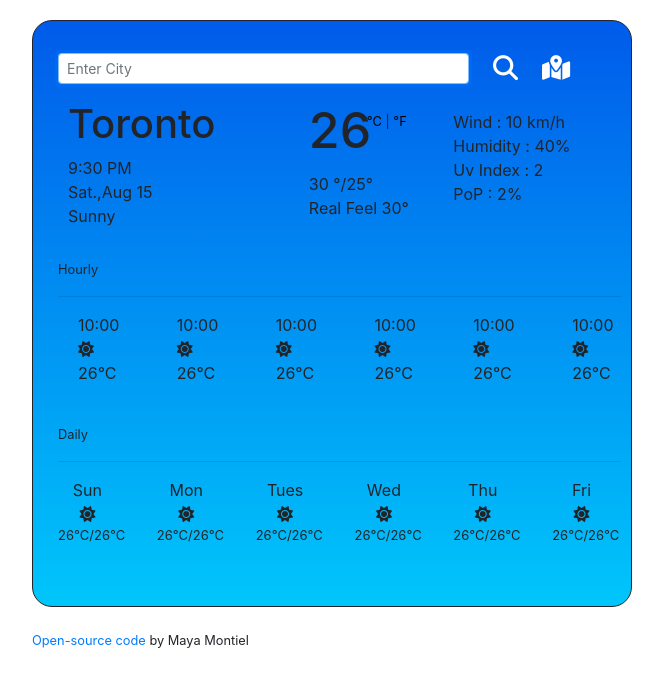
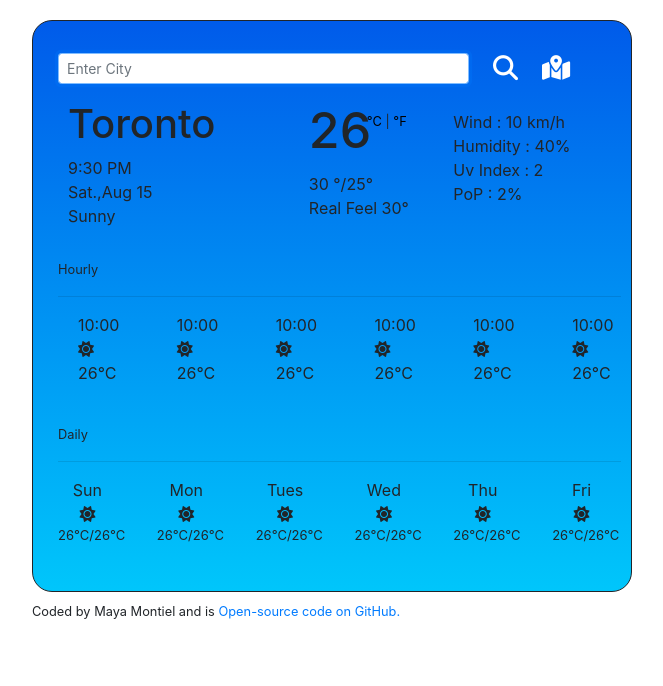
Before and after one commit to MayaMontiel/my-weather-app-react, a React (Create React App) app: page / in a window 1280 px wide. Shown: the top 686 px of the page, without its empty margins (308-971 px from the left). Built offline with nearby package versions, Linux system fonts and the light colour scheme.

Commit message:
edited css

```diff
--- a/src/App.css
+++ b/src/App.css
@@ -4,7 +4,14 @@
   max-width: 600px;
 }
 
-
+.Container {
+  border: 1px solid;
+  border-radius: 20px;
+  padding: 25px 25px 10px 25px;
+  margin: 20px auto 6px auto;
+  max-width: 600px;
+  background-image: linear-gradient(to top, #00c6fb 0%, #005bea 100%);
+}
 
 .Container button {
   background: transparent;
--- a/src/App.js
+++ b/src/App.js
@@ -1,9 +1,7 @@
 import React from "react";
-
 import Weather from "./Weather";
 
 import "./App.css";
-import "./Container.css";
 
 export default function App() {
   return (
@@ -15,14 +13,15 @@ export default function App() {
       </div>
       <div className="Footer">
         <small>
+          Coded by Maya Montiel and is
+          {" "}
           <a
             href="https://github.com/MayaMontiel/my-weather-app-react"
             rel="noopener noreferrer"
             target="_blank"
           >
-            Open-source code
+            Open-source code on GitHub.
           </a>{" "}
-          by Maya Montiel
         </small>
       </div>
     </div>
--- a/src/Container.css
+++ /dev/null
@@ -1,8 +0,0 @@
-.Container {
-  border: 1px solid;
-  border-radius: 20px;
-  padding: 25px;
-  margin: 20px auto;
-  max-width: 600px;
-  background-image: linear-gradient(to top, #00c6fb 0%, #005bea 100%);
-}
```
